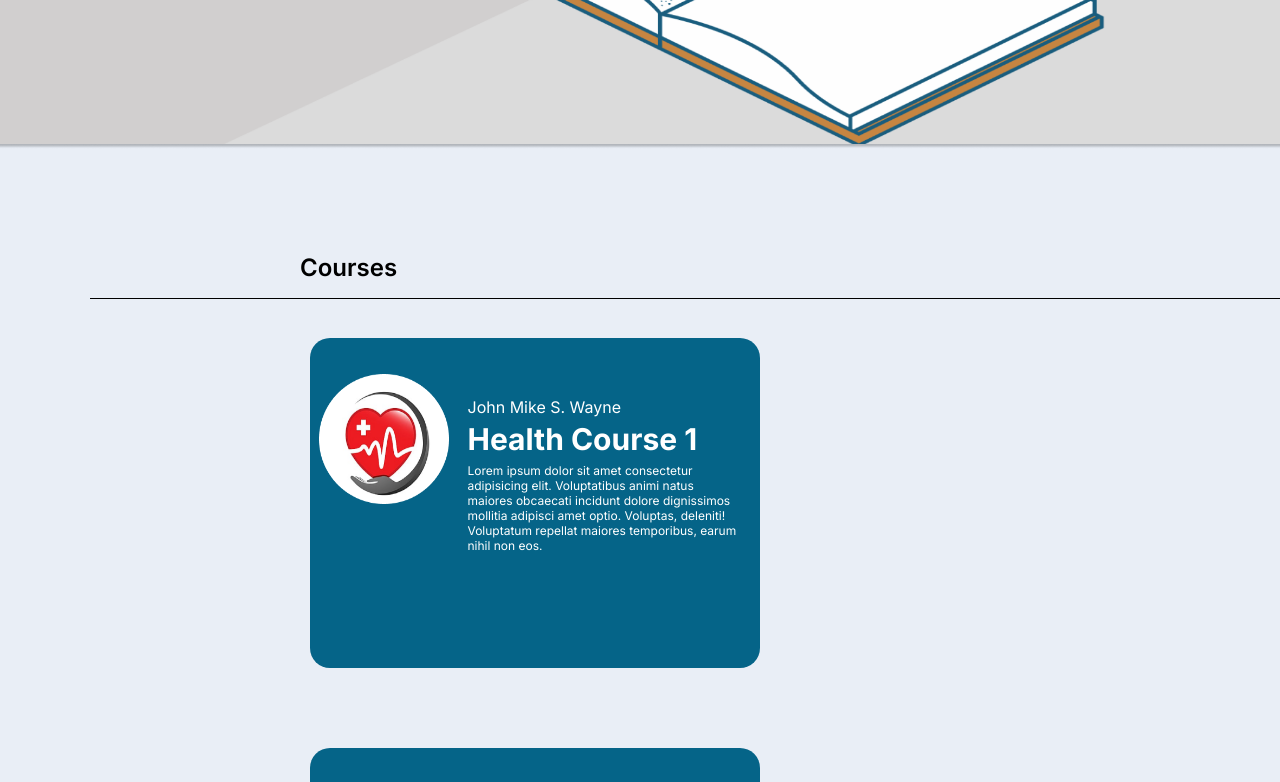
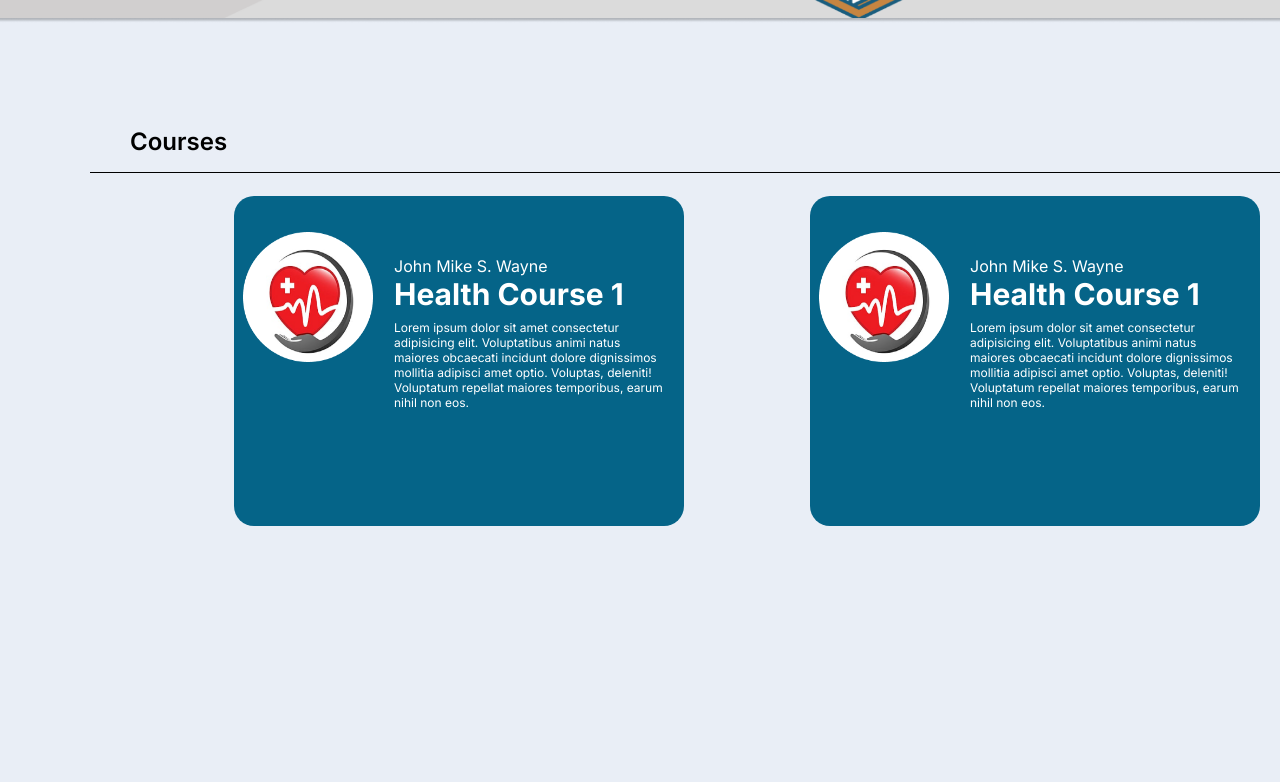
Before and after one commit to jdahiroc/learning-management-system, a React (Vite) app: page /homepage in a window 1280 px wide. Shown: the part 700-1482 px from the top of the page. After the commit the page ends 1226 px from the top, so only its background shows below. Built offline with nearby package versions, Linux system fonts and the light colour scheme; no server answers; a web font is replaced by a local one.

Commit message:
adjusted the position of profile icon and modal

```diff
--- a/src/styles/homepage.css
+++ b/src/styles/homepage.css
@@ -51,15 +51,19 @@
 
 .navigation-container .profile-container {
   height: 50px;
-  width: 130px;
+  width: auto;
   background: #ffffff;
   display: flex;
   padding-top: 1em;
-  padding-left: 1em;
+  padding-left: 0.6em;
   padding-right: 1em;
   margin-top: 0.9em;
   border-radius: 10px;
   cursor: pointer;
+}
+
+.navigation-container .profile-container:hover {
+  box-shadow: 0px 2px 6px rgba(0, 0, 0, 0.1);
 }
 
 .navigation-container .profile-container h4 {
@@ -81,6 +85,112 @@
   height: 35px;
 }
 
+/* Profile Modal */
+
+.overlay-profileIcon {
+  display:none;
+  position: absolute;
+  left: 72%;
+  top: 10.5%;
+  background-color: #f3f7ff;
+  box-shadow: 0px 2px 6px rgba(0, 0, 0, 0.1);
+  border-radius: 20px;
+  max-width: 350px;
+  max-height: 305px;
+  width: 100%;
+  height: 100%;
+  z-index: 1000;
+  overflow: none;
+}
+
+.show {
+  display: block;
+}
+
+.close-btn-container {
+  display: flex;
+  justify-content: flex-end;
+  margin-top: 1em;
+  margin-right: 1.5em;
+}
+
+.profile-closebtn {
+  border: none;
+  background-color: #f3f7ff;
+  color: #898989;
+  font-family: "Inter", sans-serif;
+  font-weight: 700;
+  font-size: 25px;
+}
+
+.profile-closebtn:hover {
+  color: #000000;
+  cursor: pointer;
+}
+
+.profileIcon-modal-container {
+  display: flex;
+  flex-direction: column;
+}
+
+.profileIcon-modal-container .profile-icon-container {
+  display: flex;
+  justify-content: center;
+}
+
+.profileIcon-modal-container .profile-icon-container img {
+  height: 84px;
+  width: 84px;
+}
+
+.profileIcon-modal-container .userName-container {
+  display: flex;
+  justify-content: center;
+  margin-top: 0.5em;
+}
+
+.profileIcon-modal-container .userName-container h2 {
+  font-family: "Inter", sans-serif;
+  font-weight: 700;
+}
+
+.profileIcon-modal-container .email-container {
+  display: flex;
+  justify-content: center;
+  height: auto;
+  margin-top: 0.3em;
+}
+
+.profileIcon-modal-container .email-container p {
+  font-family: "DM Sans", sans-serif;
+  font-size: 12.5px;
+  font-weight: 400;
+  font-style: normal;
+}
+
+.profileIcon-modal-container .logout-container {
+  display: flex;
+  justify-content: center;
+  margin-top: 55px;
+}
+
+.profileIcon-modal-container .logout-container button {
+  padding: 10px 65px;
+  border-radius: 25px;
+  border: none;
+  background-color: #ffffff;
+  color: #53bde5;
+  font-family: "DM Sans", sans-serif;
+  font-weight: 600;
+  font-size: 16px;
+  box-shadow: 0px 2px 6px rgba(0, 0, 0, 0.1);
+}
+
+.profileIcon-modal-container .logout-container button:hover {
+  background-color: #53bde5;
+  color: #ffffff;
+}
+
 /* Banner */
 .banner-container {
   display: flex;
@@ -100,7 +210,7 @@
   display: flex;
   justify-content: flex-start;
   margin-top: 100px;
-  margin-left: 90px;
+  margin-left: -80px;
   margin-bottom: 1em;
 }
 
@@ -122,12 +232,8 @@
 /* Course Tiles */
 .box {
   position: absolute;
-  display: flex;
-  justify-content: flex-start;
   background-color: #056488;
-  flex-direction: column;
-  margin-top: 40px;
-  margin-left: 100px;
+  margin: 1.5em;
   width: 450px;
   height: 330px;
   border-radius: 20px;
@@ -145,9 +251,9 @@
 }
 
 .course-user-container {
-  position: absolute;
-  left: 35%;
-  top: 18%;
+  display: flex;
+  margin-left: 160px;
+  margin-top: 60px;
   width: 270px;
 }
 
@@ -158,9 +264,8 @@
 }
 
 .course-title-container {
-  position: absolute;
-  left: 35%;
-  top: 25%;
+  display: flex;
+  margin-left: 160px;
   width: 270px;
 }
 
@@ -172,9 +277,9 @@
 }
 
 .course-description-container {
-  position: absolute;
-  left: 35%;
-  top: 38%;
+  display: flex;
+  margin-left: 160px;
+  margin-top: 0.5em;
   width: 270px;
 }
 
@@ -188,63 +293,58 @@
 /* Course Tiles */
 .box3 {
   position: absolute;
-  display: flex;
-  justify-content: flex-start;
   background-color: #056488;
-  flex-direction: column;
-  margin-top: 450px;
-  margin-left: 100px;
+  margin: 1.5em 600px;
   width: 450px;
   height: 330px;
   border-radius: 20px;
 }
 
-.box3 .img-course-container {
+.img-course-container {
   position: absolute;
   top: 11%;
   left: 2%;
 }
 
-.box3 .img-course-container img {
+.img-course-container img {
   height: 130px;
   width: 130px;
 }
 
-.box3 .course-user-container {
-  position: absolute;
-  left: 35%;
-  top: 18%;
+.course-user-container {
+  display: flex;
+  margin-left: 160px;
+  margin-top: 60px;
   width: 270px;
 }
 
-.box3 .course-user-container span {
+.course-user-container span {
   font-family: "Inter", sans-serif;
   font-weight: 400;
   color: #ffffff;
 }
 
-.box3 .course-title-container {
-  position: absolute;
-  left: 35%;
-  top: 25%;
+.course-title-container {
+  display: flex;
+  margin-left: 160px;
   width: 270px;
 }
 
-.box3 .course-title-container span {
+.course-title-container span {
   font-family: "Inter", sans-serif;
   font-weight: 700;
   font-size: 30px;
   color: #ffffff;
 }
 
-.box3 .course-description-container {
-  position: absolute;
-  left: 35%;
-  top: 38%;
+.course-description-container {
+  display: flex;
+  margin-left: 160px;
+  margin-top: 0.5em;
   width: 270px;
 }
 
-.box3 .course-description-container p {
+.course-description-container p {
   font-family: "Inter", sans-serif;
   font-weight: 400;
   font-size: 12px;
```
